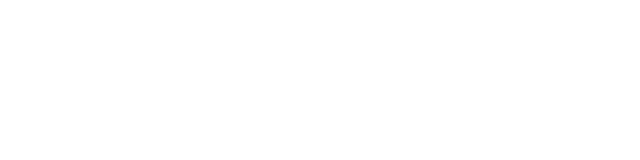
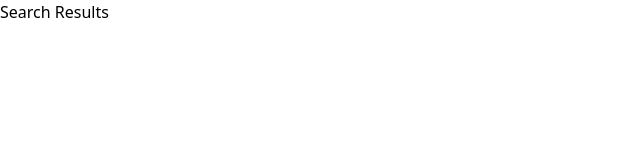
Before and after one commit to Maruf346/Papyrus, a React (Vite) app in the folder frontend/: page /search-results in a window 1280 px wide. Before the commit this address had no page. Shown: the top 160 px of the page, without its empty margins (0-640 px from the left). Built offline with nearby package versions, Linux system fonts and the light colour scheme.

Commit message:
added Search result page and routing

```diff
--- a/frontend/src/App.jsx
+++ b/frontend/src/App.jsx
@@ -4,6 +4,7 @@
 import About from './pages/About'
 import Search from './pages/Search'
 import Trends from './pages/Trends'
+import SearchResult from './pages/SearchResult'
 
 export default function App(){
   return (
@@ -12,6 +13,7 @@
       <Route path="/about" element={<About/>} />
       <Route path="/search" element={<Search/>} />
       <Route path="/trends" element={<Trends/>} />
+      <Route path="/search-results" element={<SearchResult/>} />
     </Routes>
   )
 }
--- /dev/null
+++ b/frontend/src/pages/SearchResult.jsx
@@ -0,0 +1,11 @@
+import React from 'react'
+
+const SearchResult = () => {
+  return (
+    <div>
+      <h1>Search Results</h1>
+    </div>
+  )
+}
+
+export default SearchResult
```
